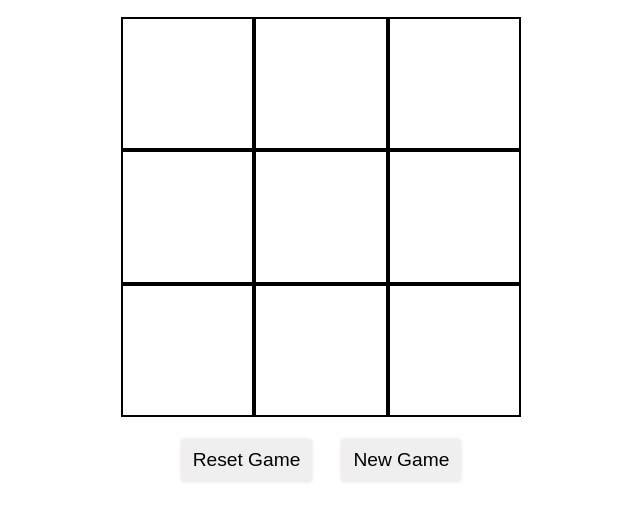
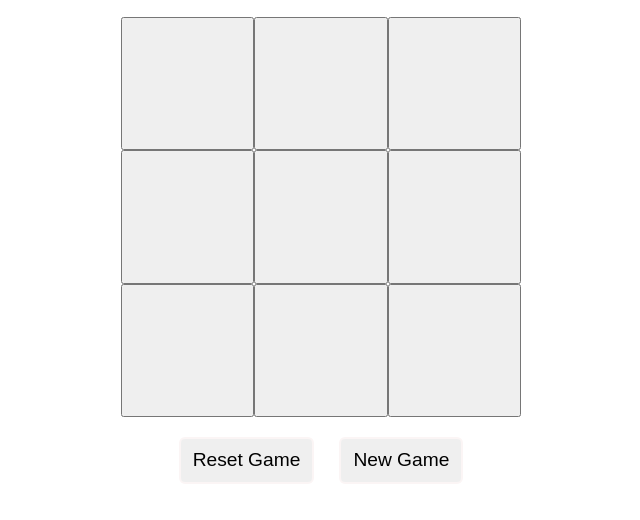
Before and after one commit to dipen223/Tic-Tac-Toe, a plain HTML site: page index.html in a window 1280 px wide. Both pictures are taken after a click on the button "New Game". Shown: the part 60-580 px from the top of the page, without its empty margins (319-959 px from the left). Drawn offline with Linux system fonts and the light colour scheme.

Commit message:
add buttons instead of divs for the cells
Implement a resetgame function and call in the reset and newgamebutton

```diff
--- a/index.html
+++ b/index.html
@@ -11,15 +11,15 @@
     <h1>Tic Tac Toe</h1>
     <div class="game-container">
         <div class="cells-container">
-        <div class="cell"></div>
-        <div class="cell"></div>
-        <div class="cell"></div>
-        <div class="cell"></div>
-        <div class="cell"></div>
-        <div class="cell"></div>
-        <div class="cell"></div>
-        <div class="cell"></div>
-        <div class="cell"></div>
+        <button class="cell"></button>
+        <button class="cell"></button>
+        <button class="cell"></button>
+        <button class="cell"></button>
+        <button class="cell"></button>
+        <button class="cell"></button>
+        <button class="cell"></button>
+        <button class="cell"></button>
+        <button class="cell"></button>
         </div>
         <div class="btns-container">
               <button class="reset">Reset Game</button>
--- a/script.js
+++ b/script.js
@@ -1,6 +1,7 @@
 let cells = document.querySelectorAll(".cell");
 let turnO = true;
 let resetBtn = document.querySelector(".reset");
+let newGameBtn = document.querySelector(".new-game");
 let msgContainer = document.querySelector(".msg-container")
 const winningPatterns = [
     [0,1,2],
@@ -29,9 +30,21 @@ cells.forEach((cell) => {
 
 });
 
+const  disableCells = () =>{
+    for(let cell of cells){
+        cell.disabled = true;
+    }
+}
+const enableCells = () =>{
+      for(let cell of cells){
+        cell.disabled = false;
+    }
+
+}
 const showWinner = (winner) =>{
 
     msgContainer.innerHTML = `<p>${winner} won the game</p>`
+    disableCells();
 
 }
 const checkWinner = () => {
@@ -49,9 +62,15 @@ const checkWinner = () => {
 }
 
 
-resetBtn.addEventListener("click",() =>{
+const resetGame = () => {
     for(let cell of cells){
         cell.innerText = "";
         turnO = true;
+
     }
-})
+    msgContainer.innerHTML = "";
+    enableCells();
+
+}
+resetBtn.addEventListener("click",resetGame);
+newGameBtn.addEventListener("click",resetGame);
--- a/styles.css
+++ b/styles.css
@@ -29,17 +29,17 @@ h1{
     grid-template-rows:repeat(3,1fr);
 
 }
-.cells-container div{
-    border:2px solid black;
-    color:red;
-}
 
-.cells-container div{
+
+.cells-container button{
     text-align:center;
     display:flex;
     align-items:center;
     justify-content:center;
     font-size:3rem;
+    color:red;
+    cursor:pointer;
+
 }
 
 .btns-container{
```
